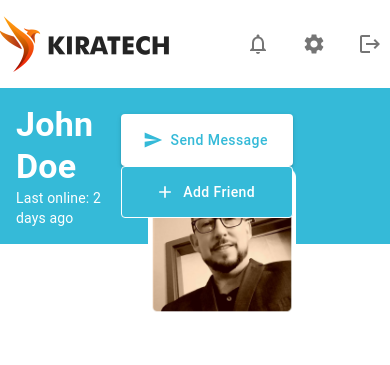
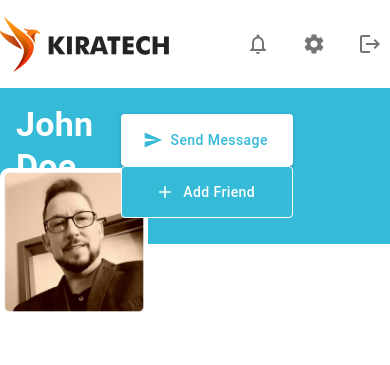
Before and after one commit to DevLukeHere/nextjs-list-users, a Next.js app: page / in a window 390 px wide. Shown: the top 365 px of the page. Built offline with nearby package versions, Linux system fonts and the light colour scheme; no server answers.

Commit message:
style: improve responsiveness of avatar

```diff
--- a/app/components/ProfileHeader.tsx
+++ b/app/components/ProfileHeader.tsx
@@ -24,12 +24,12 @@ const LastOnlineText = styled(Typography)({
   fontWeight: "400",
 });
 
-const BoxStyled = styled(Box)({
+const BoxStyled = styled(Box)((props) => ({
   position: "absolute",
   left: "0",
   bottom: "0",
-  transform: "translate(100%, 50%)",
-});
+  transform: "translate(0%, 50%)",
+}));
 
 const ContainerStyled = styled(Container)({
   backgroundColor: Colors.primary,
@@ -37,6 +37,7 @@ const ContainerStyled = styled(Container)({
   display: "flex",
   alignItems: "center",
   justifyContent: "space-around",
+  position: "relative",
 });
 
 const SendMessageButton = styled(Button)({
@@ -81,13 +82,13 @@ export default function ProfileHeader() {
       style={{
         height: "9.75rem",
         backgroundColor: Colors.primary,
-        position: "relative",
+        // position: "relative",
       }}
     >
-      <BoxStyled>
-        <Image src={avatar} alt="avatar" priority width="148" height="148" />
-      </BoxStyled>
       <ContainerStyled>
+        <BoxStyled>
+          <Image src={avatar} alt="avatar" priority width="148" height="148" />
+        </BoxStyled>
         <Box>
           <NameText variant="h4">john doe</NameText>
           <LastOnlineText variant="body2">
--- a/app/page.tsx
+++ b/app/page.tsx
@@ -12,8 +12,8 @@ export default function Home() {
   return (
     <main>
       <ProfileHeader />
-      <UserInformationDialog />
       <Container>
+        <UserInformationDialog />
         <TableTitles />
         <UserCards />
         <Pagination />
```
